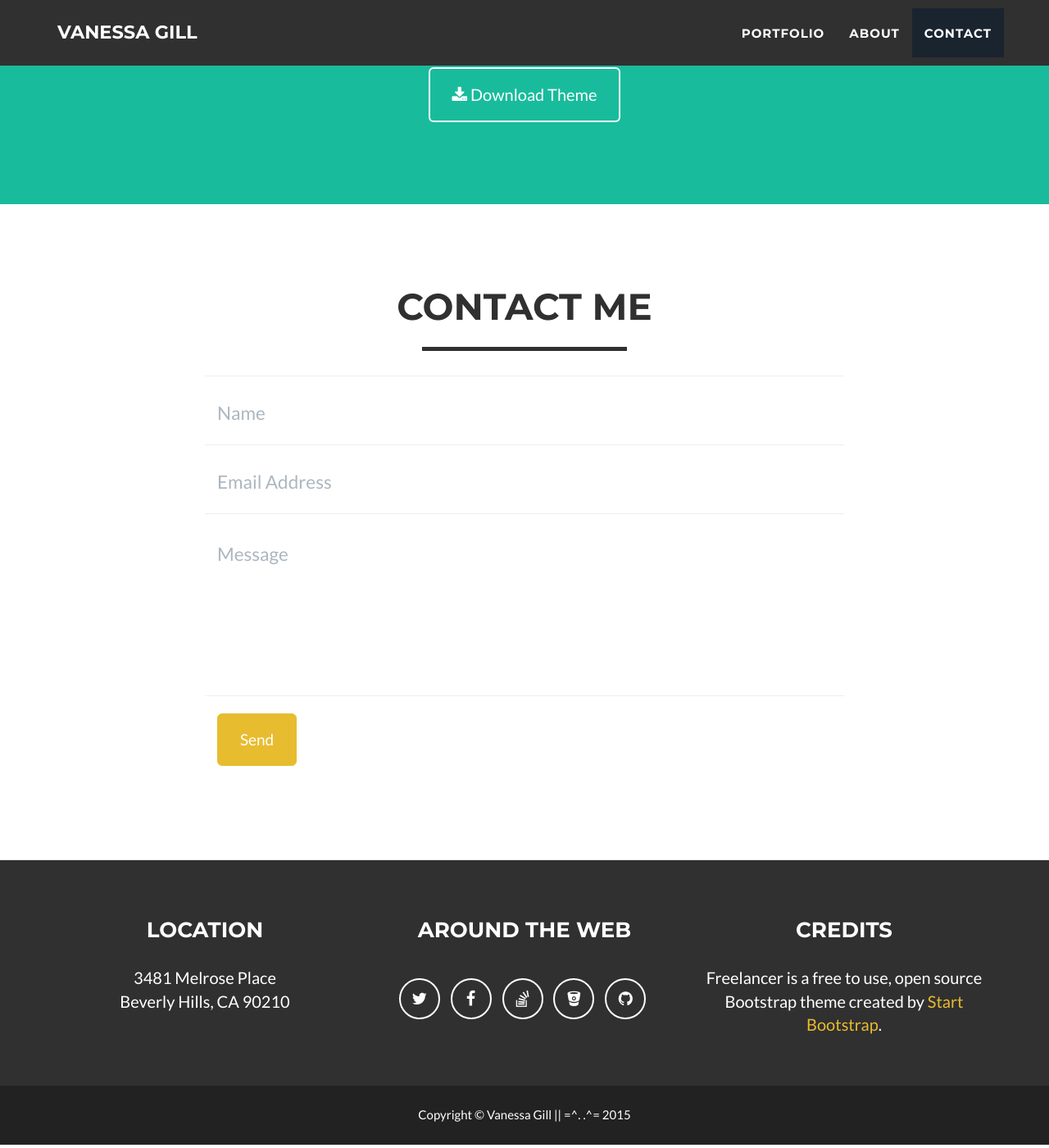
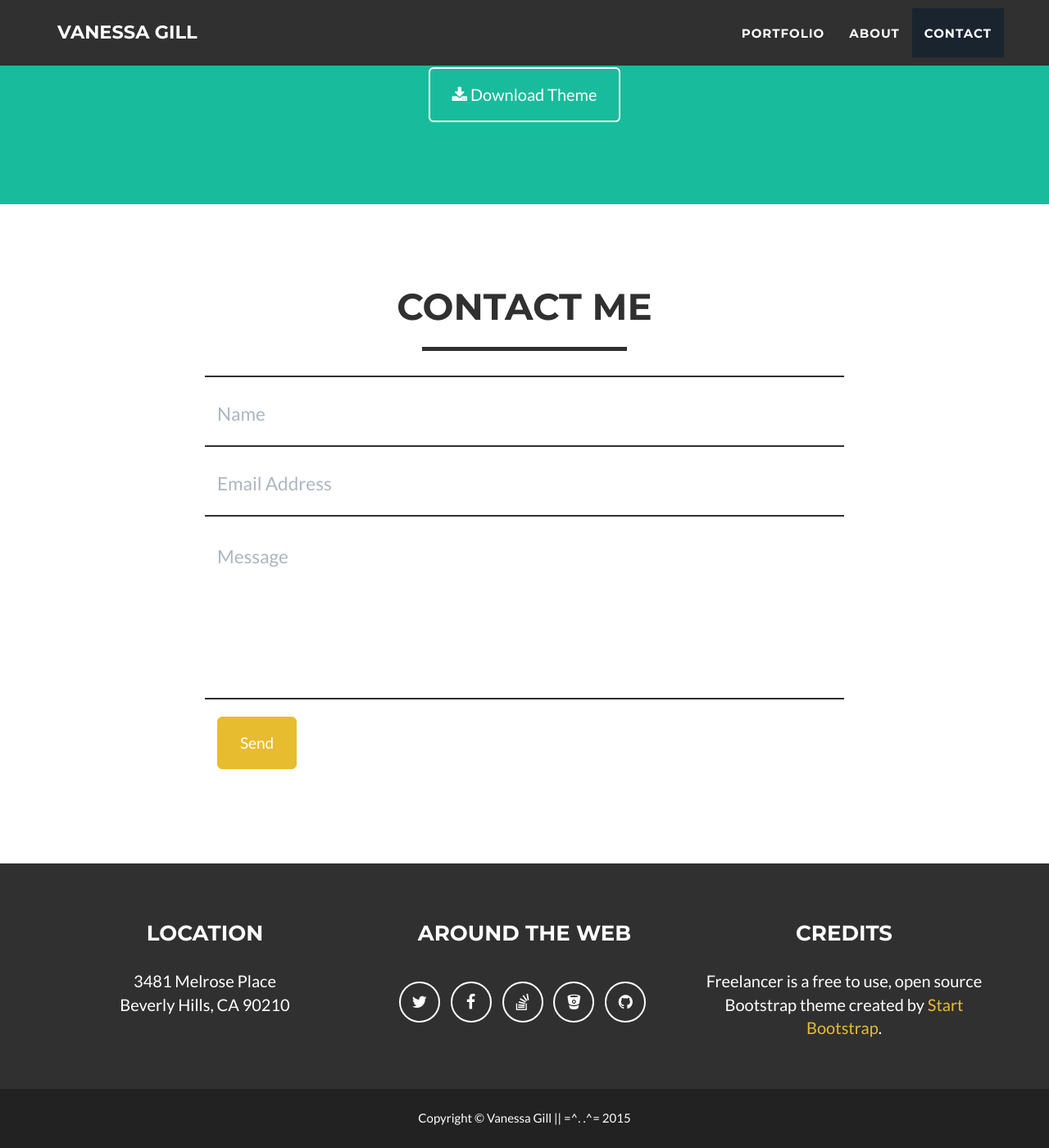
Before and after one commit to cnvrsepnk/cnvrsepnk.github.io, a Jekyll site: the page built from index.html, in a window 1280 px wide and 1400 px high, scrolled down 1958 px. Shown: the whole window at 82% size. Built offline with Jekyll 4.4.1, drawn with Linux system fonts in a browser that asks for light colours.

Commit message:
form styling

```diff
--- a/_includes/css/main.css
+++ b/_includes/css/main.css
@@ -285,7 +285,7 @@ section.success {
     position: relative;
     margin-bottom: 0;
     padding-bottom: .5em;
-    border-bottom: 1px solid #eee;
+    border-bottom: 2px solid #{{ site.color.secondary }};
 }
 
 .floating-label-form-group input,
@@ -321,7 +321,7 @@ section.success {
 
 .floating-label-form-group::not(:first-child) {
     padding-left: 14px;
-    border-left: 1px solid #eee;
+    border-left: 2px solid #{{ site.color.secondary }};;
 }
 
 .floating-label-form-group-with-value label {
@@ -334,7 +334,7 @@ section.success {
 }
 
 form .row:first-child .floating-label-form-group {
-    border-top: 1px solid #eee;
+    border-top: 2px solid #{{ site.color.secondary }};;
 }
 
 footer {
```
